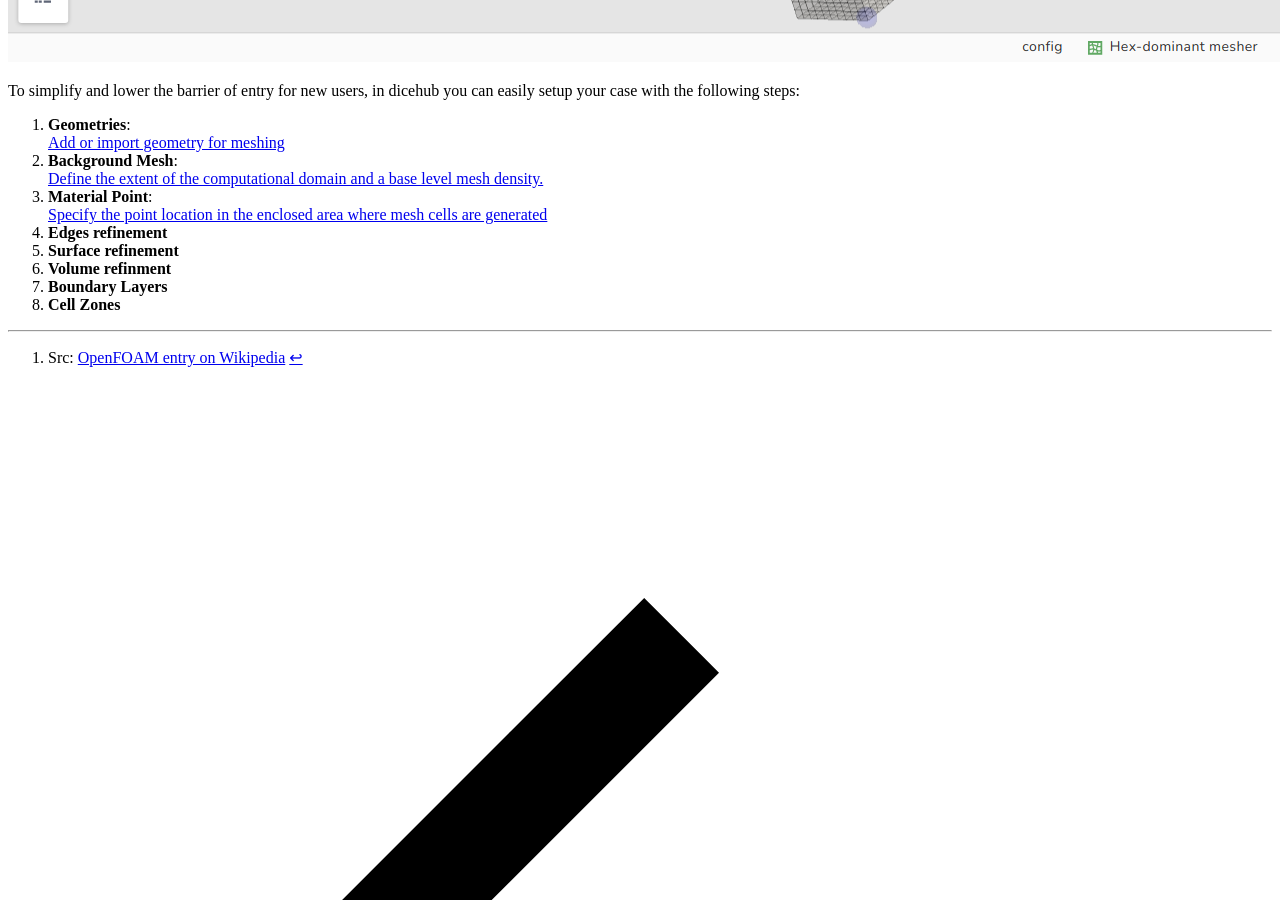
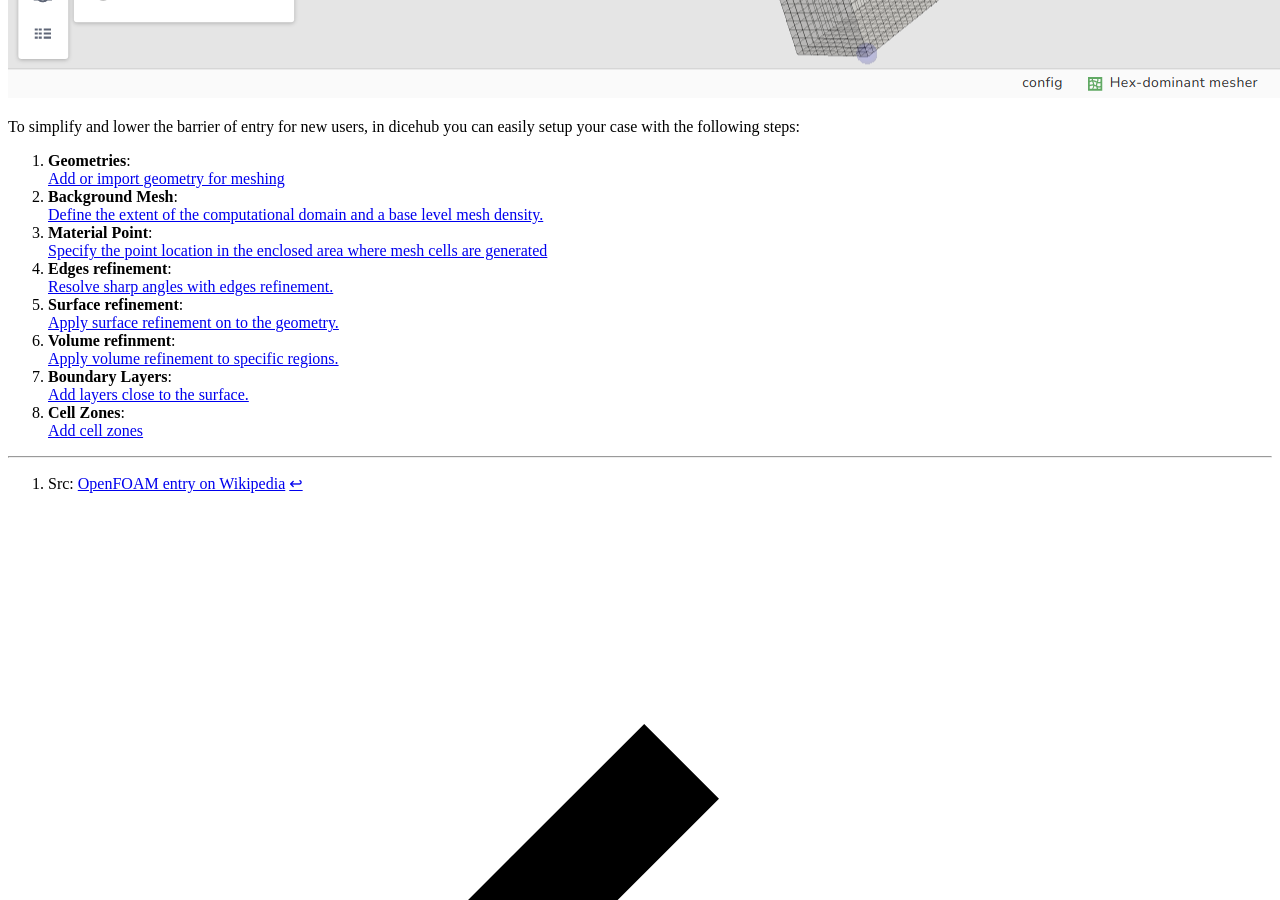
Before and after one commit to dicehub/dicehub-docs, an MkDocs documentation site: the page built from docs/template/hex_dominant_mesher/index.md, in a window 1280 px wide and 900 px high, scrolled down 7727 px. Built offline with MkDocs 1.6.1 and Material for MkDocs 9.7.7, drawn with Linux system fonts in a browser that asks for light colours; some of the changed text lies outside the part shown.

Commit message:
Add more content for hex-dominant mesher

```diff
--- a/docs/.vale/dicehub/SentenceLength.yml
+++ b/docs/.vale/dicehub/SentenceLength.yml
@@ -10,5 +10,5 @@ extends: occurrence
 message: 'Shorter sentences improve readability (max 25 words).'
 scope: sentence
 level: warning
-max: 25
+max: 35
 token: \b(\w+)\b
--- a/docs/template/hex_dominant_mesher/index.md
+++ b/docs/template/hex_dominant_mesher/index.md
@@ -45,8 +45,13 @@ setup your case with the following steps:
    [Define the extent of the computational domain and a base level mesh density.](./background_mesh.md)
 1. **Material Point**:
    [Specify the point location in the enclosed area where mesh cells are generated](./material_point.md)
-1. **Edges refinement**
-1. **Surface refinement**
-1. **Volume refinment**
-1. **Boundary Layers**
-1. **Cell Zones**
+1. **Edges refinement**:
+   [Resolve sharp angles with edges refinement.](./edges_refinement.md)
+1. **Surface refinement**:
+   [Apply surface refinement on to the geometry.](./surface_refinement.md)
+1. **Volume refinment**:
+   [Apply volume refinement to specific regions.](./volume_refinement.md)
+1. **Boundary Layers**:
+   [Add layers close to the surface.](./boundary_layers.md)
+1. **Cell Zones**:
+   [Add cell zones](./cell_zones.md)
--- a/mkdocs.yml
+++ b/mkdocs.yml
@@ -140,7 +140,8 @@ nav:
     - Pricing:
       - guide/pricing/plans.md
     - UI / UX:
-      - guide/ui/index.md
+      - guide/ui/user_dashboard_ui.md
+      - guide/ui/application_ui.md
     - Resources:
       - guide/resources/changelog.md
       - guide/resources/roadmap.md
@@ -156,6 +157,7 @@ nav:
         - template/hex_dominant_mesher/surface_refinement.md
         - template/hex_dominant_mesher/volume_refinement.md
         - template/hex_dominant_mesher/boundary_layers.md
+        - template/hex_dominant_mesher/cell_zones.md
   # - User documentation:
   #   - User Docs: user/index.md
   #   - Features:
```
Also changed, not shown: README.md (+3 -0 lines), docs/guide/ui/application_ui.md (added, +60 -0 lines), docs/guide/ui/index.md (deleted, +0 -24 lines), docs/guide/ui/user_dashboard_ui.md (added, +24 -0 lines), docs/template/hex_dominant_mesher/background_mesh.md (+15 -0 lines), docs/template/hex_dominant_mesher/cell_zones.md (added, +6 -0 lines), docs/.vale/dicehub/vocab-exceptions.txt, docs/assets/images/concept.png, docs/guide/ui/images/application_ui.png (added), docs/template/hex_dominant_mesher/images/cell_zones_step.png (added).
